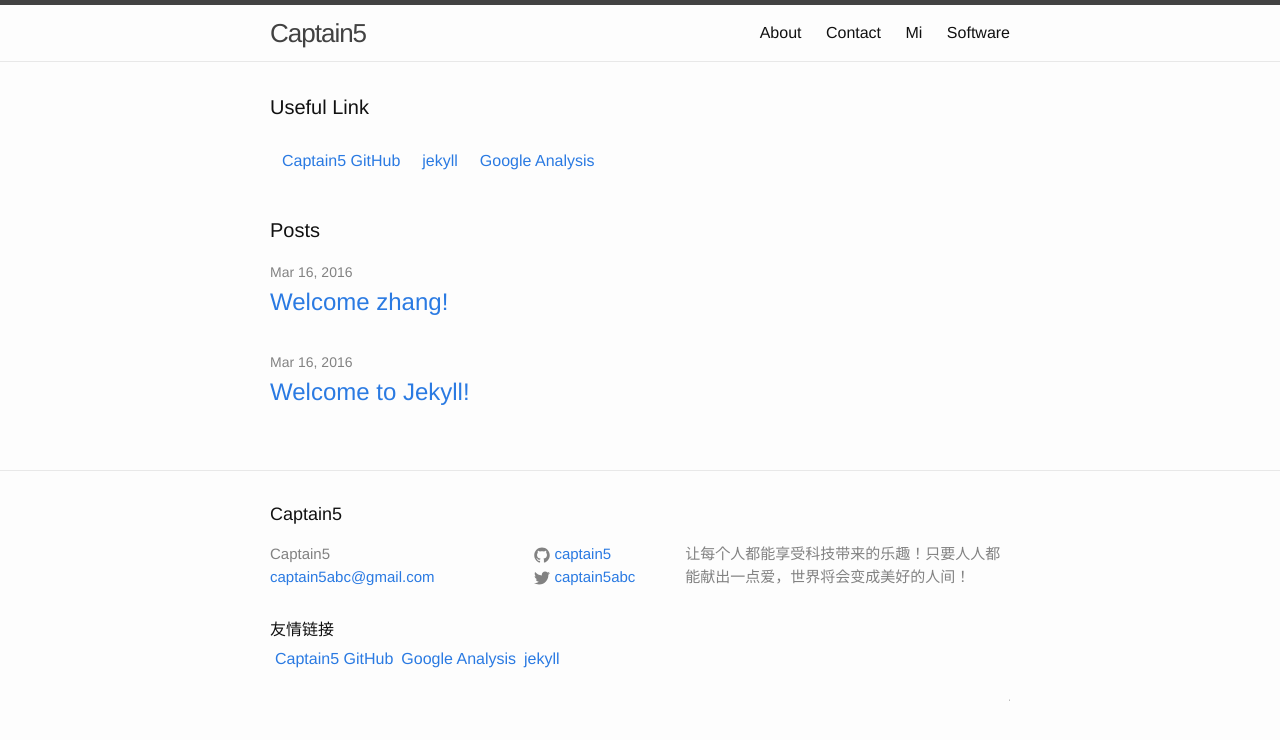
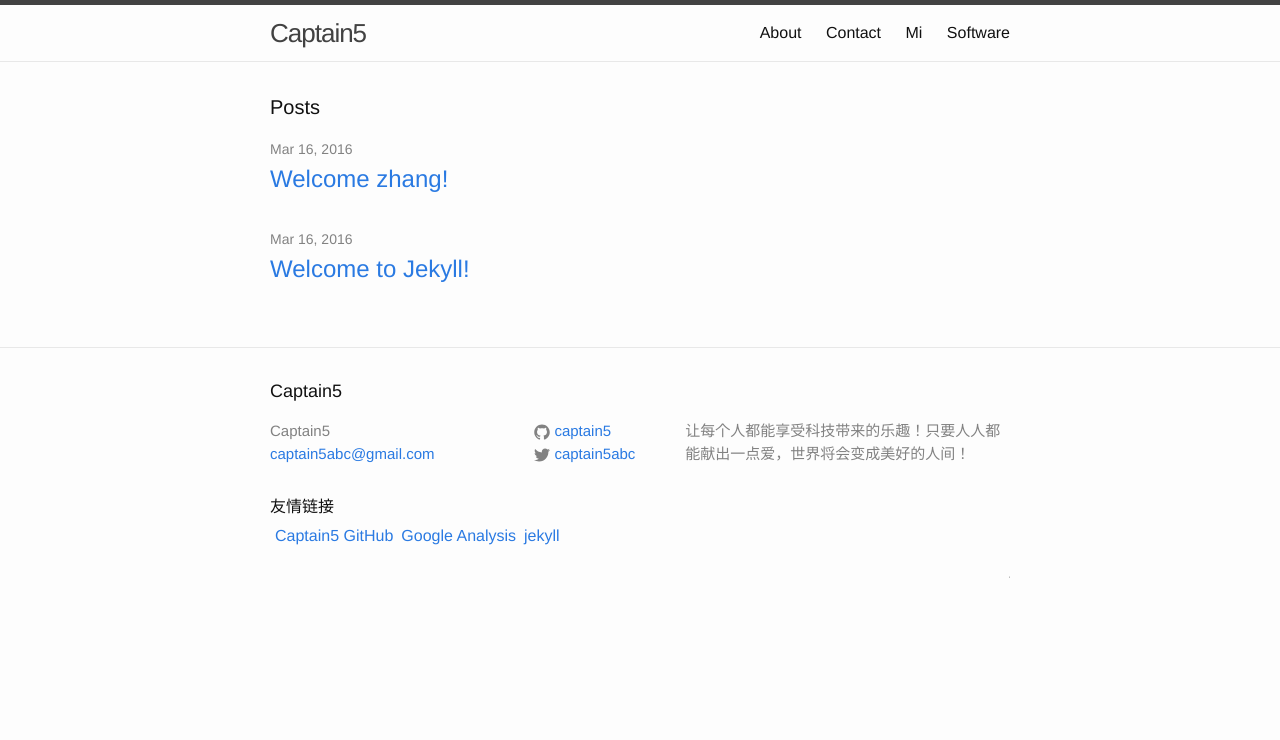
Before and after one commit to captain5/captain5.github.io, a Jekyll site: the page built from index.html, in a window 1280 px wide. Shown: the top 740 px of the page. Built offline with Jekyll 4.4.1, drawn with Linux system fonts in a browser that asks for light colours.

Commit message:
Update index.html

```diff
--- a/index.html
+++ b/index.html
@@ -3,14 +3,15 @@ layout: default
 ---
 
 <div class="home">
+  <!--
   <h1 class="page-heading">Useful Link</h1>
   <table cellpadding=10><tr><td>
- <p><a href="https://github.com/captain5"  target="_black">Captain5 GitHub</a></p></td>
-<td><p><a href="https://jekyllrb.com/"  target="_black">jekyll</a></p></td>
- <td><p><a href="https://analytics.google.com"  target="_black">Google Analysis</a></p>
- </td></tr></table>
-
-<p>
+    <p><a href="https://github.com/captain5"  target="_black">Captain5 GitHub</a></p></td>
+    <td><p><a href="https://jekyllrb.com/"  target="_black">jekyll</a></p></td>
+    <td><p><a href="https://analytics.google.com"  target="_black">Google Analysis</a></p>
+     </td></tr>
+  </table>
+-->
   <h1 class="page-heading">Posts</h1>
   <ul class="post-list">
     {% for post in site.posts %}
```
